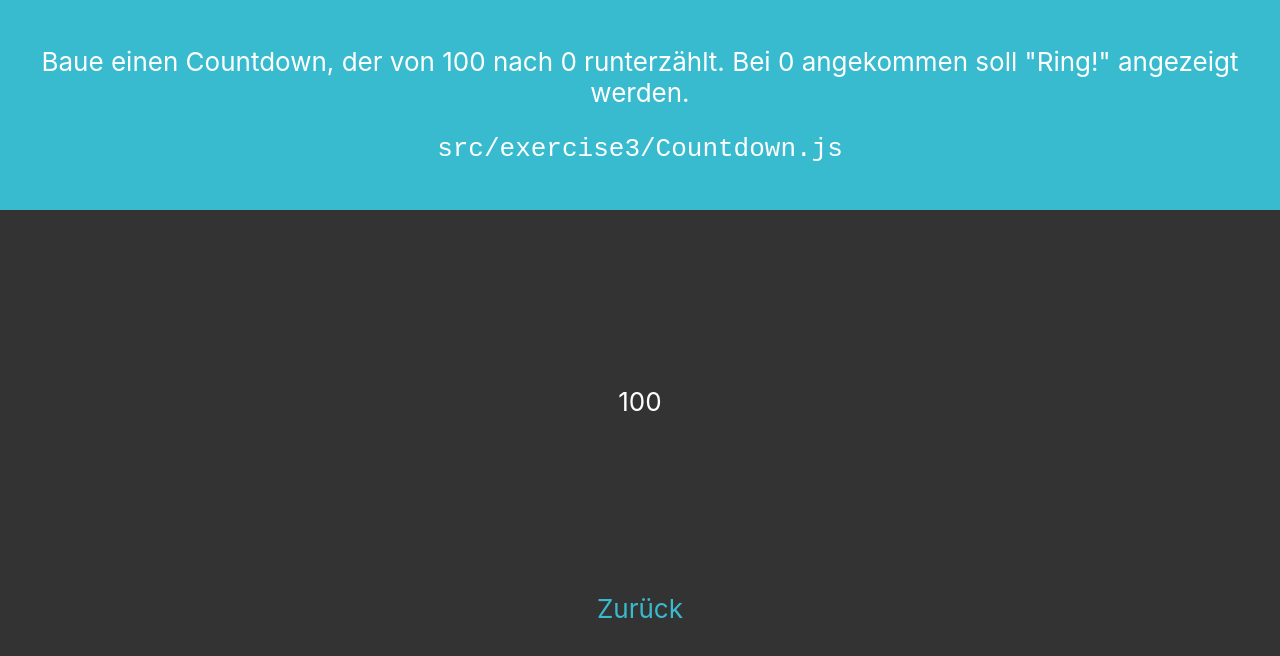
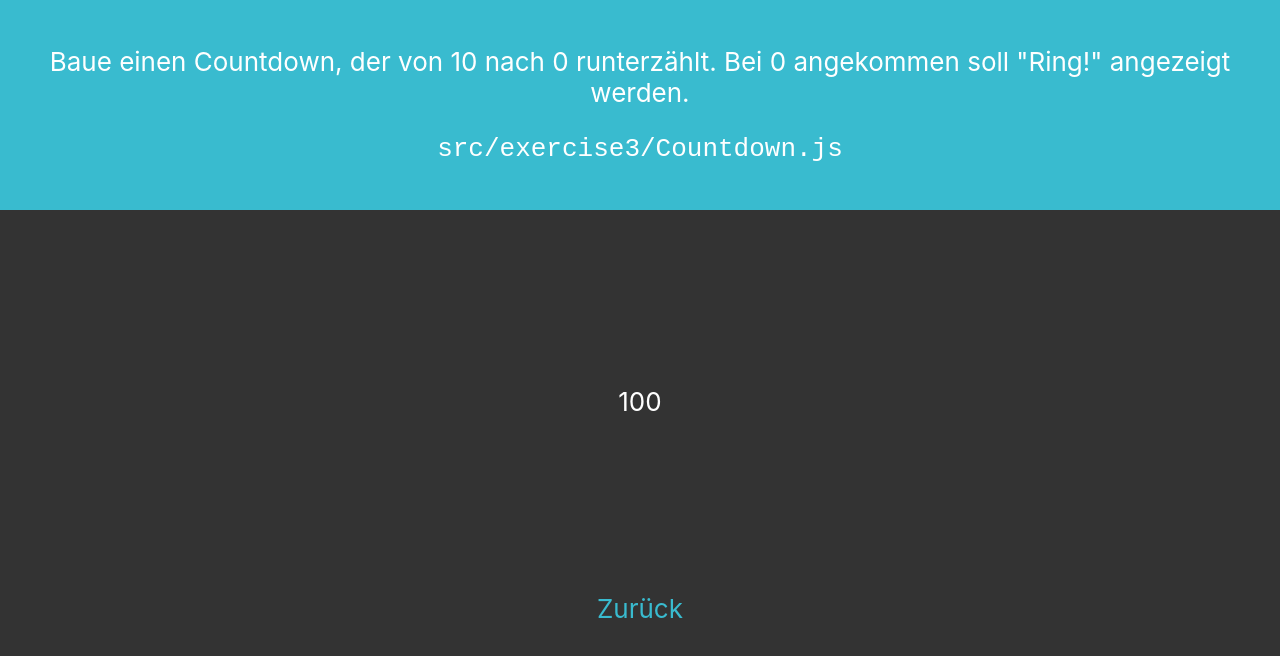
Before and after one commit to DavidBadura/react-workshop, a React (Create React App) app: page /exercise-3 in a window 1280 px wide. Shown: the top 656 px of the page. Built offline with nearby package versions, Linux system fonts and the light colour scheme.

Commit message:
fix countdown exercise

```diff
--- a/src/exercise/exercise3/Countdown.js
+++ b/src/exercise/exercise3/Countdown.js
@@ -4,15 +4,13 @@ import React from 'react';
  * Countdown
  *
  * Aufgabe:
- *   Die angezeigte Box soll von 100 auf 0 runterzählen.
+ *   Die angezeigte Box soll von 10 auf 0 runterzählen.
  *   Wenn der Countdown bei 0 (oder drunter) Angekommen ist, soll stattdessen "Ring!" angezeigt werden.
  *   Das Interval soll registriert werden, wenn die Komponente angezeigt wird.
  *   Und soll wieder Entfernt werden, wenn die Komponente nicht mehr benutzt wird,
  *
  * Bonus Aufgabe:
- *   Man soll über Attr einen Startwert definieren können.
- *   Benutze dazu `props`.
- *   Hint: https://reactjs.org/docs/react-component.html#static-getderivedstatefromprops
+ *   Füge ein Reset-Button hinzu, um den State wieder auf 10 zu setzen.
  */
 export default class Countdown extends React.Component {
     state = {
@@ -27,7 +25,7 @@ export default class Countdown extends React.Component {
          * Führt den callback jede Sekunde aus.
          * Mit `clearInterval(this.interval)` kann das interval beendet werden.
          */
-        this.interval = setInterval(function () {
+        this.interval = setInterval(() => {
 
         }, 1000);
     }
--- a/src/exercise/exercise3/index.js
+++ b/src/exercise/exercise3/index.js
@@ -9,7 +9,7 @@ export default function () {
             <div className="App-row">
                 <Exercise>
                     <p>
-                        Baue einen Countdown, der von 100 nach 0 runterzählt. Bei 0 angekommen soll "Ring!" angezeigt werden.
+                        Baue einen Countdown, der von 10 nach 0 runterzählt. Bei 0 angekommen soll "Ring!" angezeigt werden.
                     </p>
                     <pre>
                         src/exercise3/Countdown.js<br/>
```
